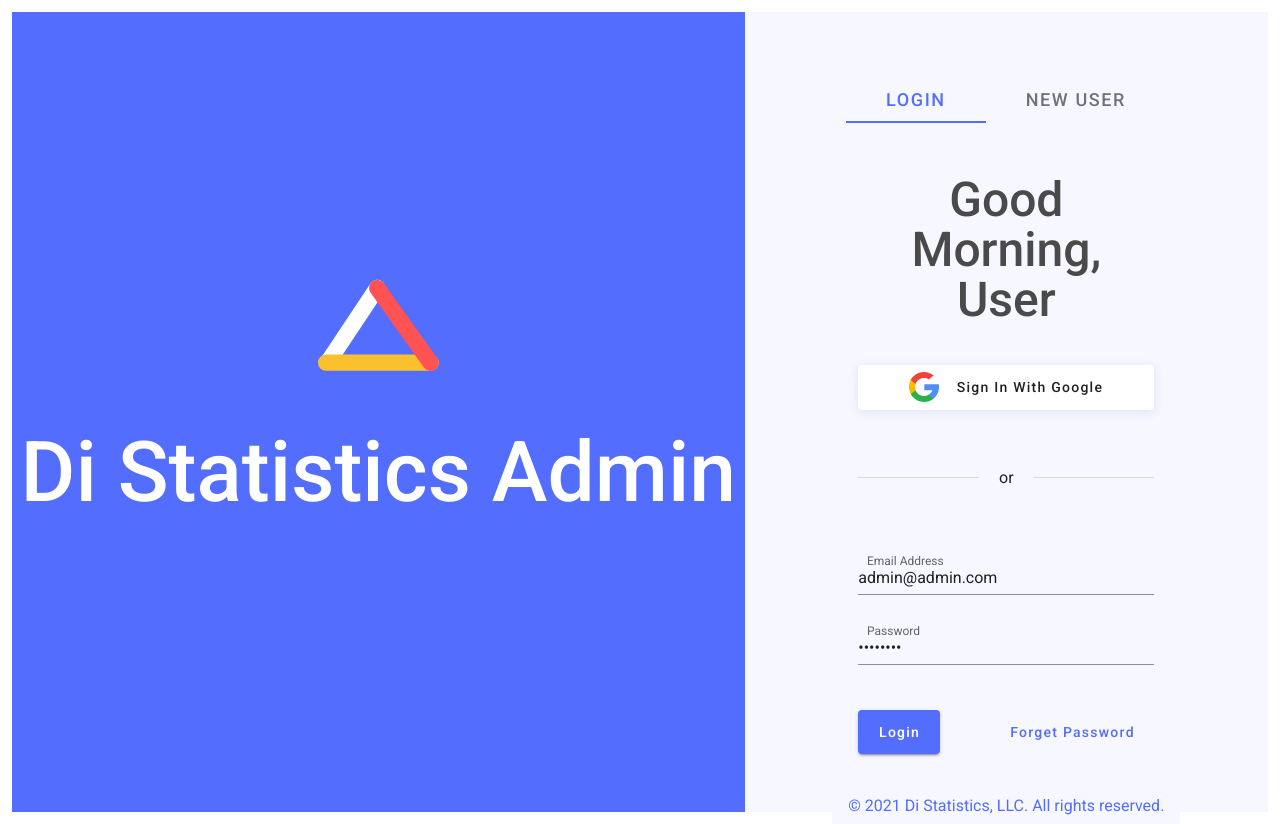
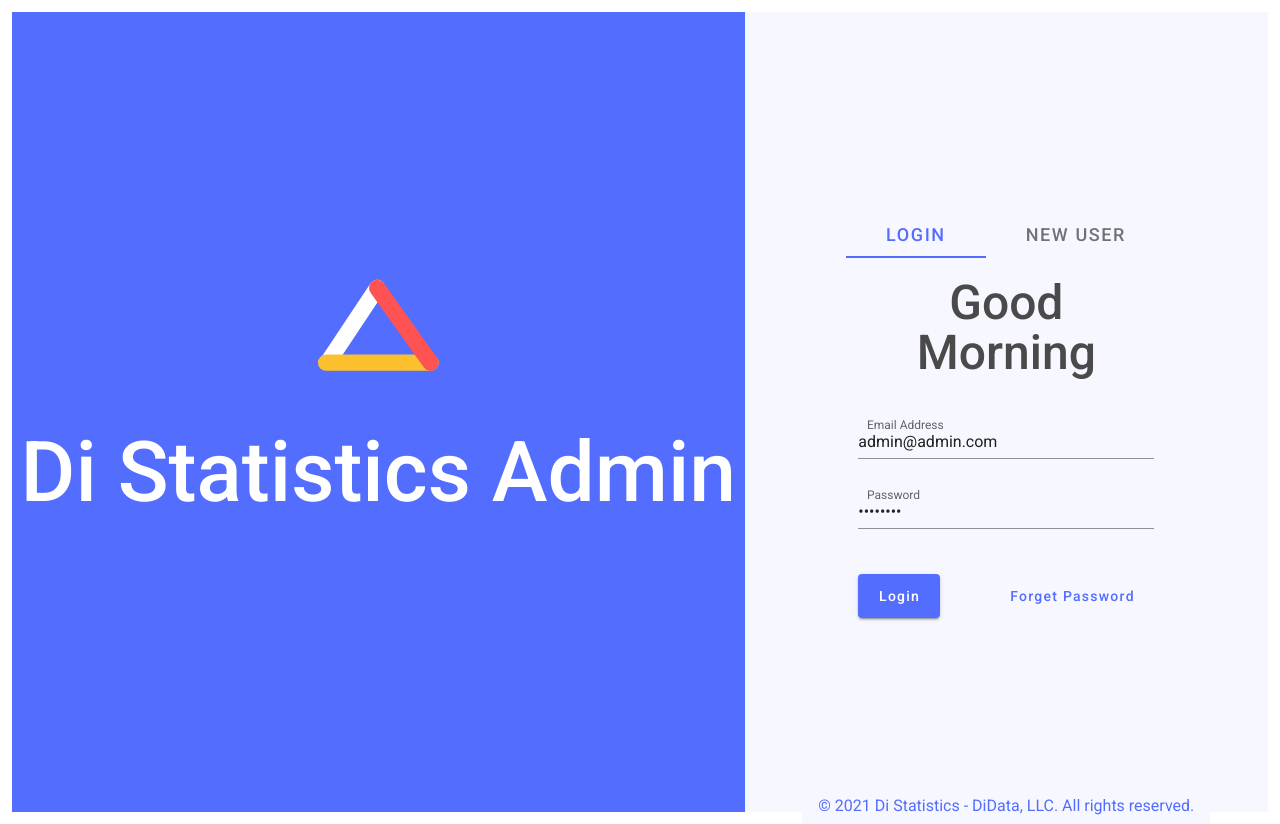
Before and after one commit to AissamYekhlef/di-statistics-vuejs, a Vue app: page /login in a window 1280 px wide. Built offline with nearby package versions, Linux system fonts and the light colour scheme; what vue-apexcharts would draw is missing.

Commit message:
update login ui

```diff
--- a/src/pages/Login/Login.vue
+++ b/src/pages/Login/Login.vue
@@ -26,22 +26,14 @@
                       <v-container>
                         <v-row class="flex-column">
                           <v-col>
-                            <p class="login-slogan display-2 text-center font-weight-medium my-10">Good Morning, User</p>
-                            <v-btn height="45" block color="white" elevation="0" class="google text-capitalize">
-                              <v-img src="@/assets/google.svg" max-width="30" class="mr-4"></v-img>
-                              Sign in with Google</v-btn>
-                          </v-col>
-                          <v-col cols="12" class="d-flex align-center my-8">
-                            <v-divider></v-divider>
-                            <span class="px-5"> or </span>
-                            <v-divider></v-divider>
+                            <p class="login-slogan display-2 text-center font-weight-medium my-2">Good Morning</p>
                           </v-col>
                           <v-form>
                             <v-col>
                               <v-text-field
                                   v-model="email"
                                   :rules="emailRules"
-                                  value="admin@flatlogic.com"
+                                  value="admin@admin.com"
                                   label="Email Address"
                                   required
                               ></v-text-field>
@@ -135,7 +127,7 @@
             </v-col>
             <v-col cols="12" class="d-flex justify-center">
               <v-footer>
-                <div class="primary--text">© 2021 <a href="https://di-statistics.com/" class="text-decoration-none">Di Statistics</a>, LLC. All rights reserved.</div>
+                <div class="primary--text">© 2021 <a href="https://di-statistics.com/" class="text-decoration-none">Di Statistics - DiData</a>, LLC. All rights reserved.</div>
               </v-footer>
             </v-col>
           </v-row>
```
